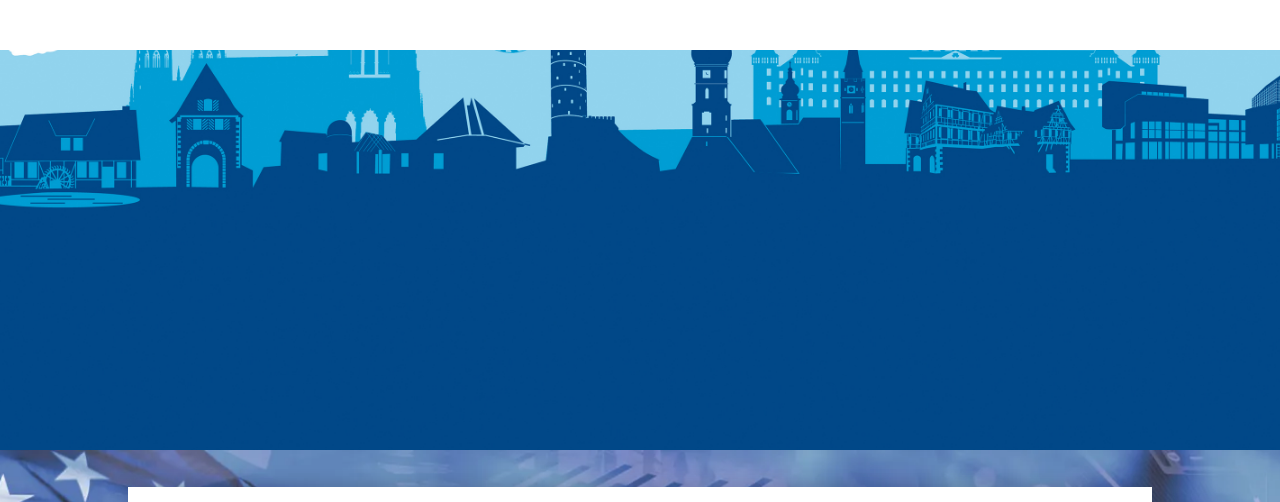
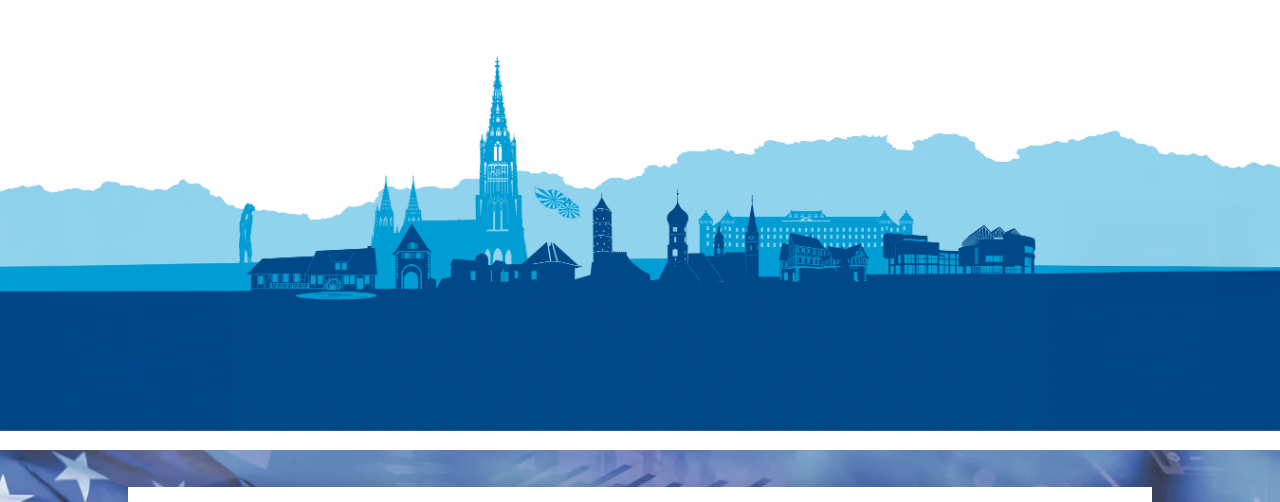
Before and after one commit to hisbalah/Euroeasy1, a plain HTML site: page kontakt.html in a window 1280 px wide. Shown: the part 106-608 px from the top of the page. Drawn offline with Linux system fonts and the light colour scheme.

Commit message:
Update style.css

```diff
--- a/style.css
+++ b/style.css
@@ -250,7 +250,7 @@ body{font-family:"Roboto",sans-serif;background:#fff;color:#000;overflow-x:hidde
 
  .slide-content h2 {
     font-size: 40px !important;
-    line-height: 1.1;
+    line-height: 1.2;
     max-width: 90%;
     margin: 0 auto;
   }
@@ -481,22 +481,7 @@ body{font-family:"Roboto",sans-serif;background:#fff;color:#000;overflow-x:hidde
 body.menu-open {
   overflow: hidden !important;
 }
- .hero-image {
-    height: 36vh; /* ⬅️ polovica výšky displeja */
-    margin-top: 75px; /* kvôli fixed headeru */
-    overflow: hidden;
-    display: flex;
-    align-items: center;
-    justify-content: center;
-  }
 
-  .hero-image img.contact-photo {
-    width: auto; /* ⬅️ ZMENENÉ */
-    height: 190%; /* ⬅️ vyplní celú výšku */
-    min-width: 190%; /* ⬅️ zabezpečí pokrytie šírky */
-    object-fit: cover; /* ⬅️ DÔLEŽITÉ - orezanie ako cover */
-    object-position: center; /* ⬅️ stred fotky */
-  }
 
 
 .footer-text p:first-child {
```
